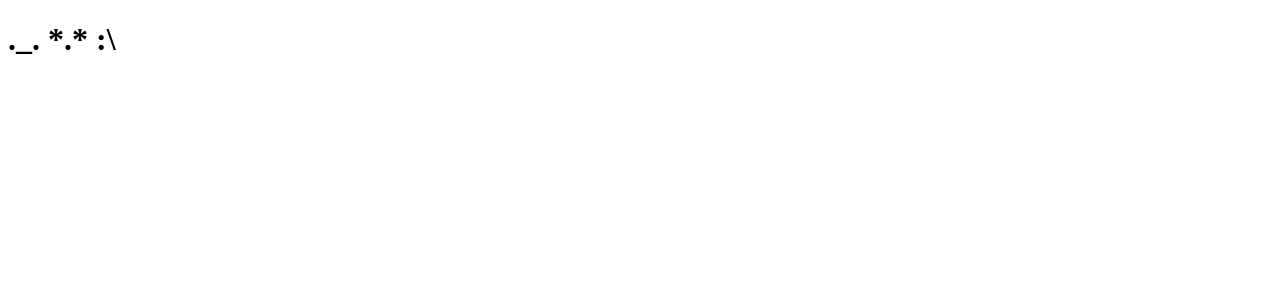
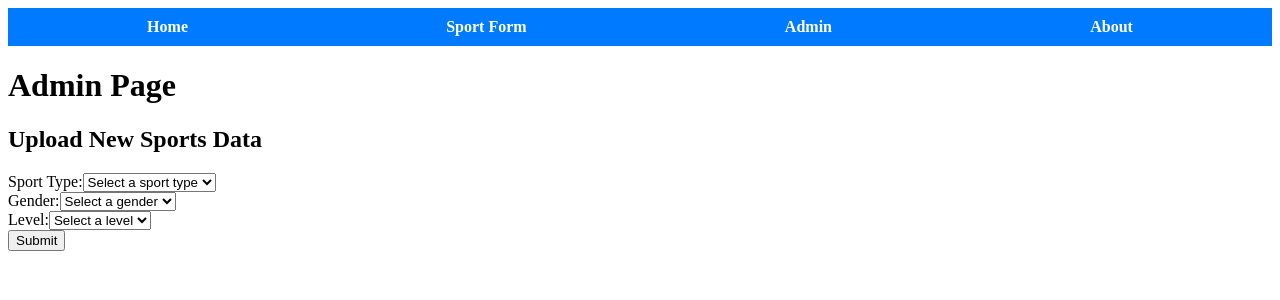
Before and after one commit to Packard-Power-Rankings/ppr, a React (Create React App) app in the folder frontend/: page /admin in a window 1280 px wide. Shown: the top 300 px of the page. Built offline with nearby package versions, Linux system fonts and the light colour scheme.

Commit message:
basic_frontend

```diff
--- a/frontend/package.json
+++ b/frontend/package.json
@@ -8,7 +8,8 @@
     "@testing-library/user-event": "^14.5.2",
     "react": "^18.3.1",
     "react-dom": "^18.3.1",
-    "react-scripts": "^5.0.1"
+    "react-scripts": "^5.0.1",
+    "react-router-dom": "^6.0.0"
   },
   "scripts": {
     "start": "WATCHPACK_POLLING=true react-scripts start",
--- a/frontend/public/index.html
+++ b/frontend/public/index.html
@@ -2,19 +2,15 @@
 <html lang="en">
 
 <head>
-    <meta charset="UTF-8">
-    <meta name="viewport" content="width=device-width, initial-scale=1.0">
-    <meta http-equiv="X-UA-Compatible" content="ie=edge">
+    <meta charset="UTF-8" />
+    <meta name="viewport" content="width=device-width, initial-scale=1.0" />
+    <link rel="icon" href="%PUBLIC_URL%/R.ico" />
+    <link rel="manifest" href="%PUBLIC_URL%/manifest.json" />
     <title>React App</title>
-    <!-- Optional: Link to any CSS file here -->
-    <!-- <link rel="stylesheet" href="./index.css"> -->
 </head>
 
 <body>
-    <!-- This div is where React will render the app -->
     <div id="root"></div>
-
-    <!-- Import the bundled JavaScript file that contains your React code -->
     <script src="index.js"></script>
 </body>
 
--- a/frontend/src/App.js
+++ b/frontend/src/App.js
@@ -1,11 +1,30 @@
-// App.js
+// src/App.js
+// Main application component
+
 import React from 'react';
+import { BrowserRouter as Router, Route, Routes, Link } from 'react-router-dom';
+import Home from './components/Home';
+import About from './components/About';
+import SportForm from './components/SportForm';
+import AdminPage from './components/AdminPage'; // Import the AdminPage component
+import './Nav.css'; // Optional: Include any styles for your navigation
 
 const App = () => {
     return (
-        <div>
-            <h1>._. *.* :\ </h1>
-        </div>
+        <Router>
+            <nav>
+                <Link to="/">Home</Link>
+                <Link to="/sport-form">Sport Form</Link>
+                <Link to="/admin">Admin</Link> {/* Link to AdminPage */}
+                <Link to="/about">About</Link>
+            </nav>
+            <Routes>
+                <Route path="/" element={<Home />} />
+                <Route path="/sport-form" element={<SportForm />} />
+                <Route path="/admin" element={<AdminPage />} /> {/* Route for AdminPage */}
+                <Route path="/about" element={<About />} />
+            </Routes>
+        </Router>
     );
 };
 
--- /dev/null
+++ b/frontend/src/Nav.css
@@ -0,0 +1,17 @@
+/* src/Nav.css */
+nav {
+    display: flex; /* Use Flexbox for layout */
+    justify-content: space-around; /* Space links evenly */
+    background-color: #007bff;
+    padding: 10px;
+}
+
+nav a {
+    color: white;
+    text-decoration: none;
+    font-weight: bold;
+}
+
+nav a:hover {
+    text-decoration: underline;
+}
--- /dev/null
+++ b/frontend/src/components/About.js
@@ -0,0 +1,21 @@
+// src/components/About.js
+import React from 'react';
+
+const About = () => {
+    return (
+        <div>
+            <h2>About Page</h2>
+            <p>
+                Welcome to the About Page! This application is designed to help users view sports-related data effectively.
+            </p>
+            <p>
+                ...
+            </p>
+            <p>
+                ...
+            </p>
+        </div>
+    );
+};
+
+export default About;
--- /dev/null
+++ b/frontend/src/components/AdminPage.js
@@ -0,0 +1,19 @@
+// src/components/AdminPage.js
+import React from 'react';
+import SportForm from './SportForm'; // Import the SportForm component
+
+const AdminPage = () => {
+    return (
+        <div>
+            <h1>Admin Page</h1>
+
+            {/* Include the SportForm component here */}
+            <h2>Upload New Sports Data</h2>
+            <SportForm />
+
+            {/* You can remove the sports data table */}
+        </div>
+    );
+};
+
+export default AdminPage;
--- /dev/null
+++ b/frontend/src/components/Home.js
@@ -0,0 +1,21 @@
+// src/components/Home.js
+import React from 'react';
+
+const Home = () => {
+    return (
+        <div>
+        <h2>Packard Power Rankings Home</h2>
+        <p>
+            Welcome to the Home Page!
+        </p>
+        <p>
+            You can navigate to different sections of the app above.
+        </p>
+        <p>
+            ...
+        </p>
+    </div>
+    );
+};
+
+export default Home;
--- /dev/null
+++ b/frontend/src/components/SportForm.js
@@ -0,0 +1,67 @@
+// src/components/SportForm.js
+import React, { useState } from 'react';
+
+const SportForm = () => {
+    const [sportType, setSportType] = useState('');
+    const [gender, setGender] = useState('');
+    const [level, setLevel] = useState('');
+
+    const handleSubmit = (e) => {
+        e.preventDefault();
+        console.log({
+            sportType,
+            gender,
+            level,
+        });
+        // Here, you can implement the logic to handle the data
+        // or send it to the backend when you're ready.
+    };
+
+    return (
+        <form onSubmit={handleSubmit}>
+            <div>
+                <label htmlFor="sportType">Sport Type:</label>
+                <select
+                    id="sportType"
+                    value={sportType}
+                    onChange={(e) => setSportType(e.target.value)}
+                >
+                    <option value="">Select a sport type</option>
+                    <option value="football">Football</option>
+                    <option value="basketball">Basketball</option>
+                    {/* Add more options as needed */}
+                </select>
+            </div>
+
+            <div>
+                <label htmlFor="gender">Gender:</label>
+                <select
+                    id="gender"
+                    value={gender}
+                    onChange={(e) => setGender(e.target.value)}
+                >
+                    <option value="">Select a gender</option>
+                    <option value="male">Male</option>
+                    <option value="female">Female</option>
+                </select>
+            </div>
+
+            <div>
+                <label htmlFor="level">Level:</label>
+                <select
+                    id="level"
+                    value={level}
+                    onChange={(e) => setLevel(e.target.value)}
+                >
+                    <option value="">Select a level</option>
+                    <option value="high_school">High School</option>
+                    <option value="college">College</option>
+                </select>
+            </div>
+
+            <button type="submit">Submit</button>
+        </form>
+    );
+};
+
+export default SportForm;
--- a/frontend/src/index.js
+++ b/frontend/src/index.js
@@ -1,4 +1,5 @@
 // src/index.js
+// Entry point of the application
 
 import React from 'react';
 import ReactDOM from 'react-dom';
```
Also changed, not shown: frontend/src/components/UploadForm.js (added, +67 -0 lines), 1 other file (tests, documents, lock files or other folders).
